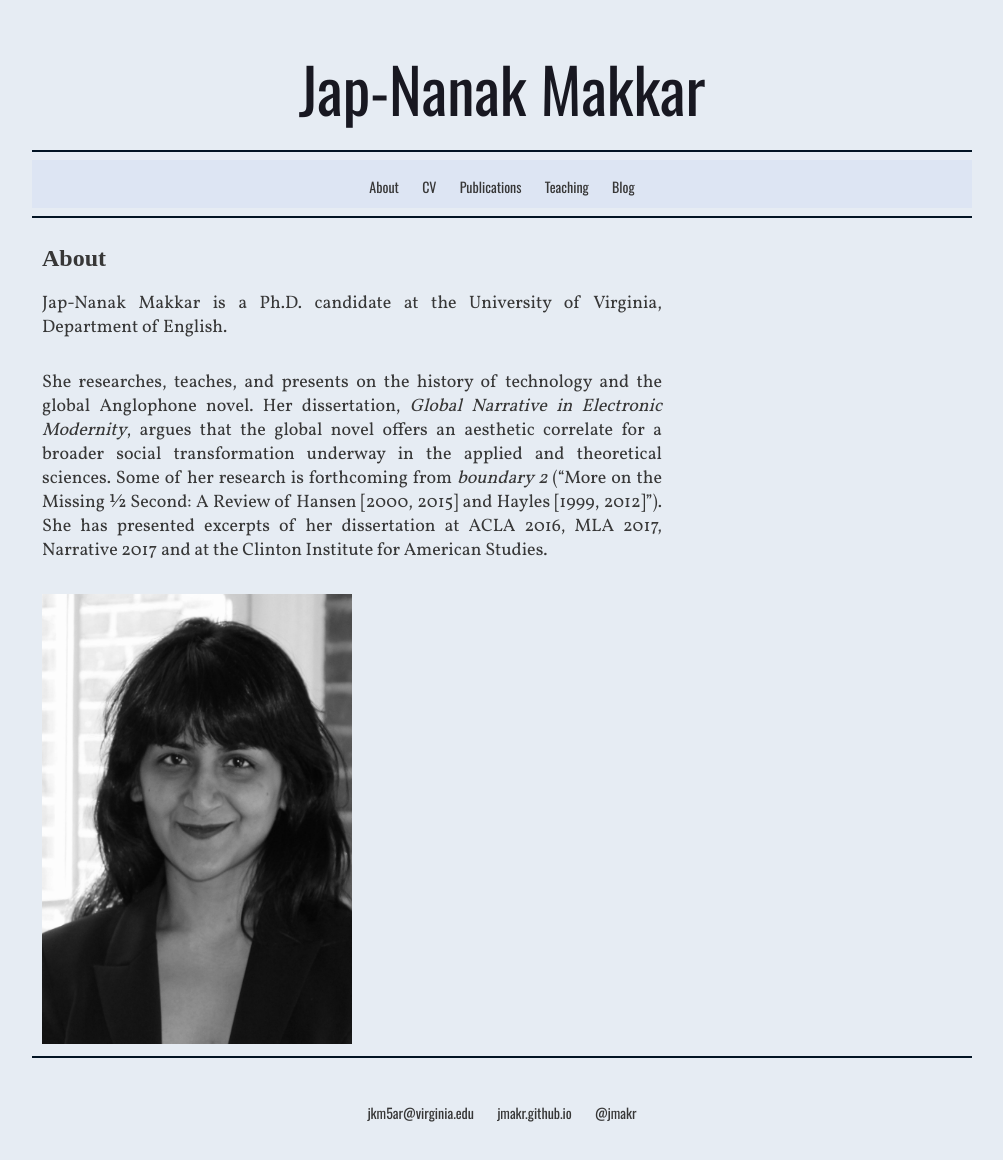
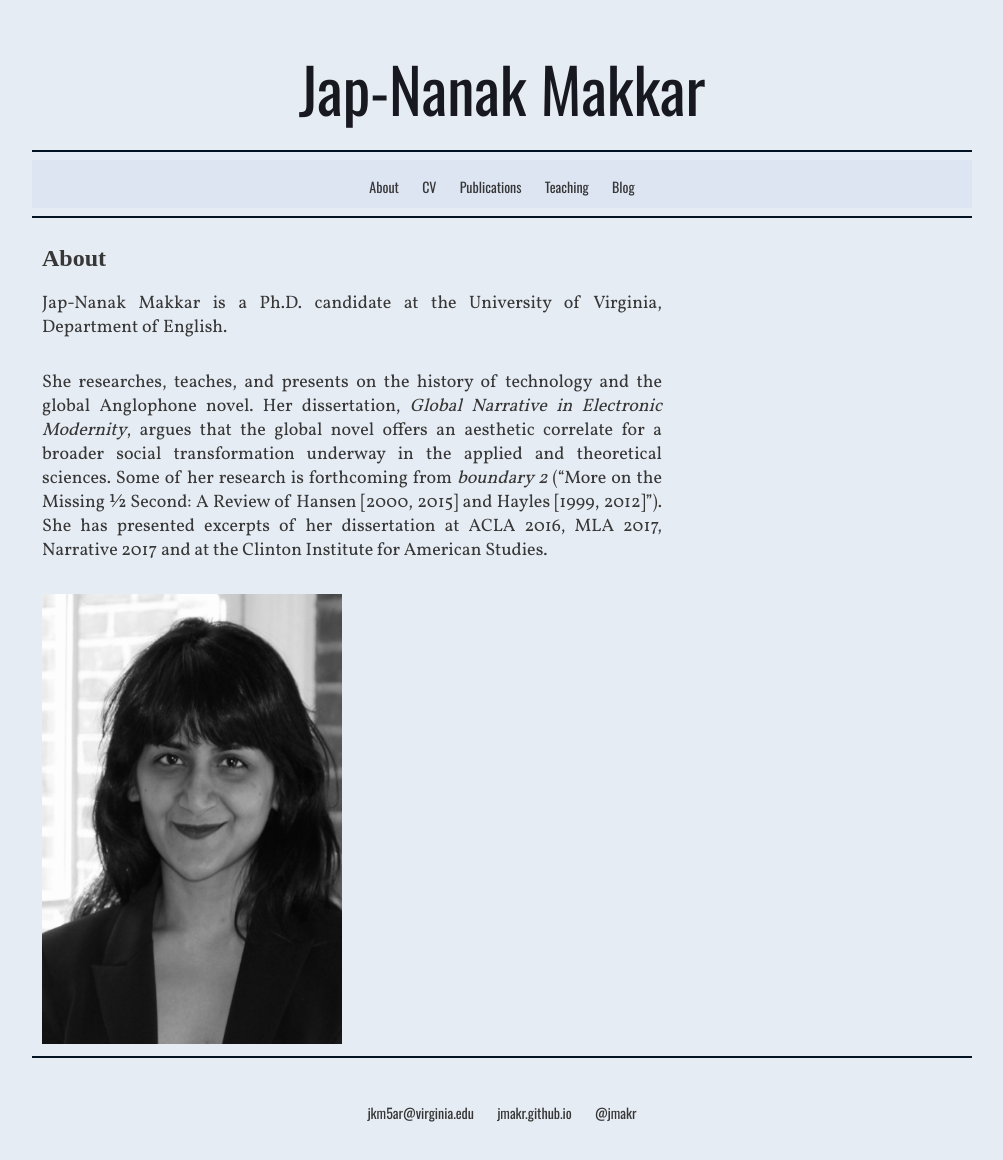
Before and after one commit to jmakr/jmakr.github.io, a Jekyll site: the page built from index.html, in a window 1280 px wide. Shown: the whole page, without its empty margins (138-1141 px from the left). Built offline with Jekyll 4.4.1, drawn with Linux system fonts in a browser that asks for light colours; some web fonts are replaced.

Commit message:
Update index.html

```diff
--- a/index.html
+++ b/index.html
@@ -36,8 +36,8 @@
 
   <div id="imagebox" class="article grid_4">
 	<div class="imagehelper">
-	<div style="width:310px;">
-	<img src="resized_330 to 450.jpg" height="450" width="310"/>
+	<div style="width:300px;">
+	<img src="resized_330 to 450.jpg" height="450" width="300"/>
 	</div>
 	</div>
 
```
